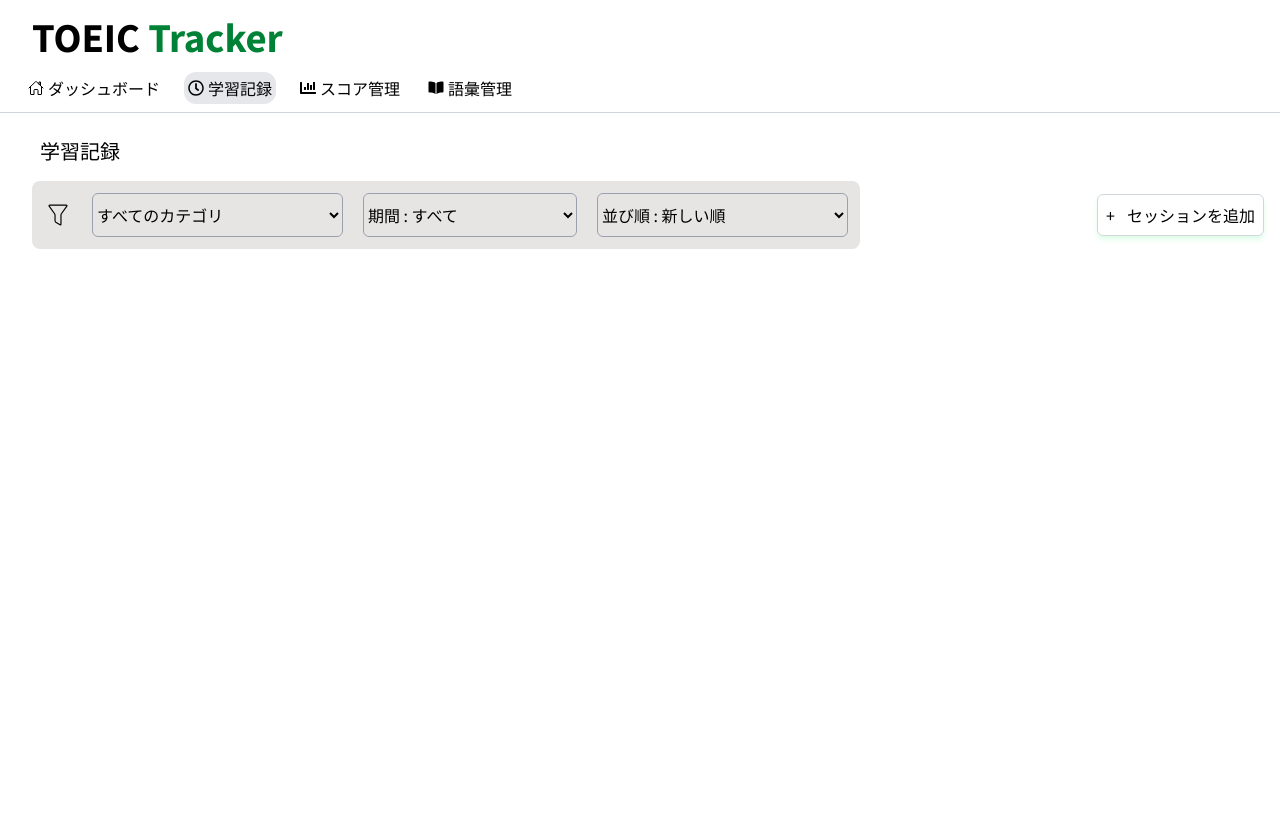
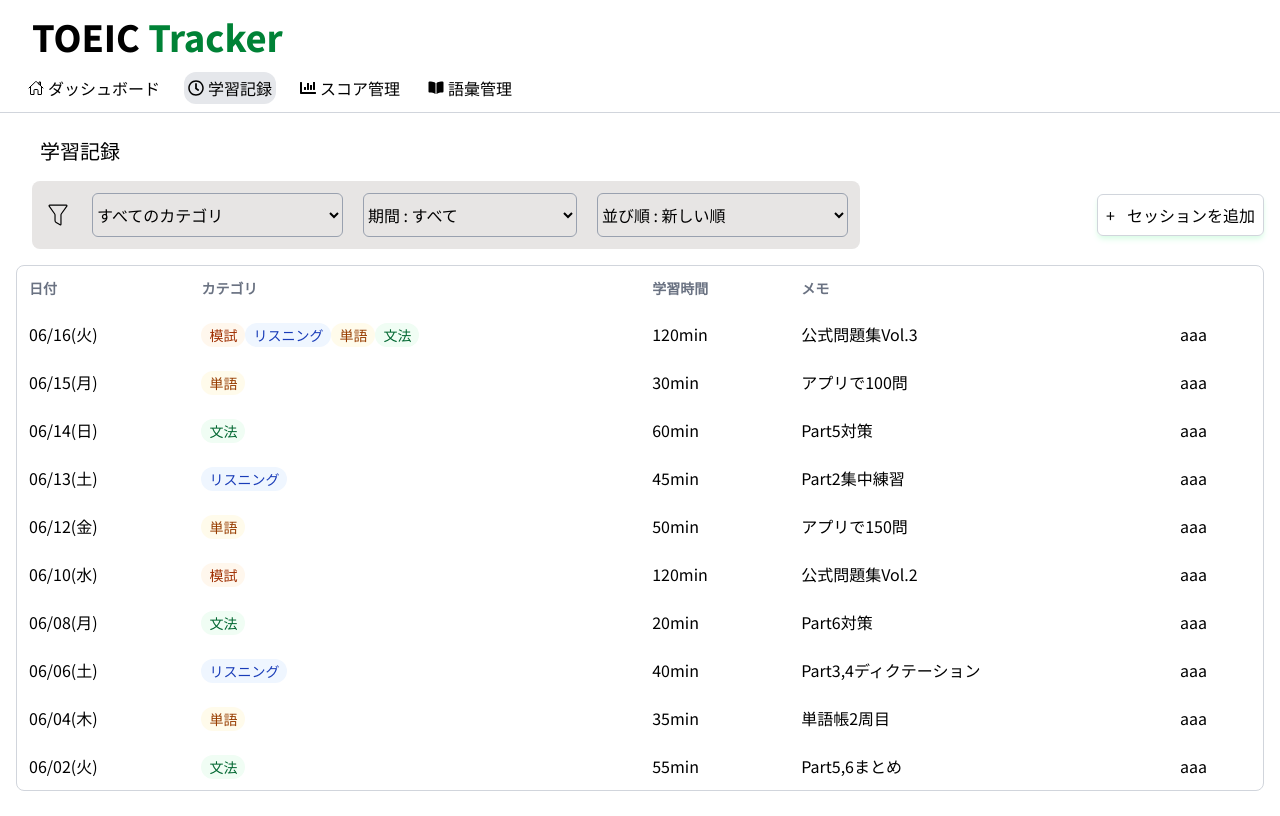
Before and after one commit to k-tomida/toeic-tracker, a React (Vite) app in the folder frontend/: page /study-sessions in a window 1280 px wide. Built offline with nearby package versions, Linux system fonts and the light colour scheme.

Commit message:
WIP: テーブルの追加とbuttonのUI修正

```diff
--- a/frontend/src/components/home/StudySession.tsx
+++ b/frontend/src/components/home/StudySession.tsx
@@ -1,3 +1,5 @@
+import { changeTagByCategory } from "../../utils/changeTagByCategory";
+import { formatDate } from "../../utils/formatDate";
 
 const datas = [
     { date: "2026-06-16", category: ["リスニング", "単語", "文法", "模試"], studyTime: 45 },
@@ -7,29 +9,6 @@ const datas = [
     { date: "2026-06-12", category: ["リスニング"], studyTime: 50 }
 ];
 
-const tagStyles: Record<string, string> = {
-    リスニング: "bg-blue-50 text-blue-800",
-    単語: "bg-amber-50 text-amber-800",
-    文法: "bg-green-50 text-green-800",
-    模試: "bg-orange-50 text-orange-800",
-};
-
-//カテゴリ別にタグの色を変える関数
-const changeTagByCategory = (category: string) => (
-    <span className={`text-sm px-2 py-0.5 rounded-full font-medium ${tagStyles[category] ?? "bg-gray-100 text-gray-700"}`}>
-        {category}
-    </span>
-);
-
-//dateを2026-06-16から6/16(月)に変える関数
-const formatDateLabel = (date: string) => {
-    const parsedDate = new Date(date);
-    const dateParts = date.split("-");
-    const dayOfWeekIndex = parsedDate.getDay();
-    const dayNames = ["日", "月", "火", "水", "木", "金", "土"];
-    return `${dateParts[1]}/${dateParts[2]}(${dayNames[dayOfWeekIndex]})`;
-}
-
 export const StudySession = () => {
     return (
         <div className="bg-white rounded-xl p-4 border border-gray-300 flex-1 min-w-0 min-w-[400px]">
@@ -38,7 +17,7 @@ export const StudySession = () => {
                 <div key={data.date} className="flex justify-between gap-3 py-3 m-2 border-b border-gray-200 last:border-b-0">
                     {/* 日付 */}
                     <div className="text-sm font-medium text-gray-700 shrink-0 w-24">
-                        {formatDateLabel(data.date)}
+                        {formatDate(data.date)}
                     </div>
 
                     {/* カテゴリタグ */}
--- /dev/null
+++ b/frontend/src/components/studySession/StudyTable.tsx
@@ -0,0 +1,108 @@
+import { changeTagByCategory } from "../../utils/changeTagByCategory";
+import { formatDate } from "../../utils/formatDate";
+
+
+
+const dummyStudySessions = [
+    {
+        id: "1",
+        date: "2026-06-16",
+        category: ["模試", "リスニング", "単語", "文法"],
+        duration: 120,
+        score: 820,
+        memo: "公式問題集Vol.3",
+    },
+    {
+        id: "2",
+        date: "2026-06-15",
+        category: ["単語"],
+        duration: 30,
+        memo: "アプリで100問",
+    },
+    {
+        id: "3",
+        date: "2026-06-14",
+        category: ["文法"],
+        duration: 60,
+        memo: "Part5対策",
+    },
+    {
+        id: "4",
+        date: "2026-06-13",
+        category: ["リスニング"],
+        duration: 45,
+        memo: "Part2集中練習",
+    },
+    {
+        id: "5",
+        date: "2026-06-12",
+        category: ["単語"],
+        duration: 50,
+        memo: "アプリで150問",
+    },
+    {
+        id: "6",
+        date: "2026-06-10",
+        category: ["模試"],
+        duration: 120,
+        score: 780,
+        memo: "公式問題集Vol.2",
+    },
+    {
+        id: "7",
+        date: "2026-06-08",
+        category: ["文法"],
+        duration: 20,
+        memo: "Part6対策",
+    },
+    {
+        id: "8",
+        date: "2026-06-06",
+        category: ["リスニング"],
+        duration: 40,
+        memo: "Part3,4ディクテーション",
+    },
+    {
+        id: "9",
+        date: "2026-06-04",
+        category: ["単語"],
+        duration: 35,
+        memo: "単語帳2周目",
+    },
+    {
+        id: "10",
+        date: "2026-06-02",
+        category: ["文法"],
+        duration: 55,
+        memo: "Part5,6まとめ",
+    },
+];
+
+export const StudyTable = () => {
+    return (
+        <table className="w-full border border-gray-300 rounded-lg overflow-hidden border-separate border-spacing-0">
+            <thead>
+                <tr className="text-left text-sm text-gray-500 ">
+                    <th className="py-3 px-3">日付</th>
+                    <th className="py-3 px-3">カテゴリ</th>
+                    <th className="py-3 px-3">学習時間</th>
+                    <th className="py-3 px-3">メモ</th>
+                    <th className="py-3 px-3"></th>
+                </tr>
+            </thead>
+            <tbody>
+                {dummyStudySessions.map((data) => (
+                    <tr key={data.id} className="hover:bg-stone-100">
+                        <td className="py-3 px-3">{formatDate(data.date)}</td>
+                        <td className="py-3 px-3">{data.category.map(category => changeTagByCategory(category))}</td>
+                        <td className="py-3 px-3">{data.duration}min</td>
+                        <td className="py-3 px-3">{data.memo}</td>
+                        <td className="py-3 px-3">
+                            <button className="cursor-pointer">aaa</button>
+                        </td>
+                    </tr>
+                ))}
+            </tbody>
+        </table>
+    );
+}
--- a/frontend/src/pages/StudyManagementPage.tsx
+++ b/frontend/src/pages/StudyManagementPage.tsx
@@ -5,6 +5,7 @@ import { OrderSelect } from "../components/studySession/OrderSelect"
 import { PeriodSelect } from "../components/studySession/PeriodSelect"
 
 import { CiFilter } from "react-icons/ci";
+import { StudyTable } from "../components/studySession/StudyTable";
 
 export const StudyManagementPage = () => {
     return (
@@ -23,6 +24,9 @@ export const StudyManagementPage = () => {
                     </div>
                     <AddSessionButton />
                 </div>
+                <div>
+                    <StudyTable />
+                </div>
             </main>
         </div>
     )
--- a/frontend/src/ui/Button.tsx
+++ b/frontend/src/ui/Button.tsx
@@ -1,14 +1,11 @@
 import type { ReactNode } from "react";
 
 type Props = {
-    bgColor?: string;
     children: ReactNode;
     onClick?: () => void;
 };
 
-export const Button = ({
-    children,
-}: Props) => {
+export const Button = ({ children, }: Props) => {
     return (
         <button
             className="
@@ -21,7 +18,8 @@ export const Button = ({
             transition-all
             duration-200
             hover:-translate-y-0.5
-            cursor-pointer">
+            cursor-pointer
+            active:bg-gray-200">
             {children}
         </button>
     );
--- /dev/null
+++ b/frontend/src/utils/changeTagByCategory.tsx
@@ -0,0 +1,16 @@
+import type { ReactNode } from "react"
+
+const tagStyles: Record<string, string> = {
+    リスニング: "bg-blue-50 text-blue-800",
+    単語: "bg-amber-50 text-amber-800",
+    文法: "bg-green-50 text-green-800",
+    模試: "bg-orange-50 text-orange-800",
+};
+//カテゴリ別にタグの色を変える関数
+export const changeTagByCategory = (category: string): ReactNode => {
+    return (
+        <span className={`text-sm px-2 py-0.5 rounded-full font-medium ${tagStyles[category] ?? "bg-gray-100 text-gray-700"}`}>
+            {category}
+        </span>
+    )
+};
--- /dev/null
+++ b/frontend/src/utils/formatDate.ts
@@ -0,0 +1,8 @@
+//dateを2026-06-16から6/16(月)に変える関数
+export const formatDate = (date: string): string => {
+    const parsedDate = new Date(date);
+    const dateParts = date.split("-");
+    const dayOfWeekIndex = parsedDate.getDay();
+    const dayNames = ["日", "月", "火", "水", "木", "金", "土"];
+    return `${dateParts[1]}/${dateParts[2]}(${dayNames[dayOfWeekIndex]})`;
+}
```
